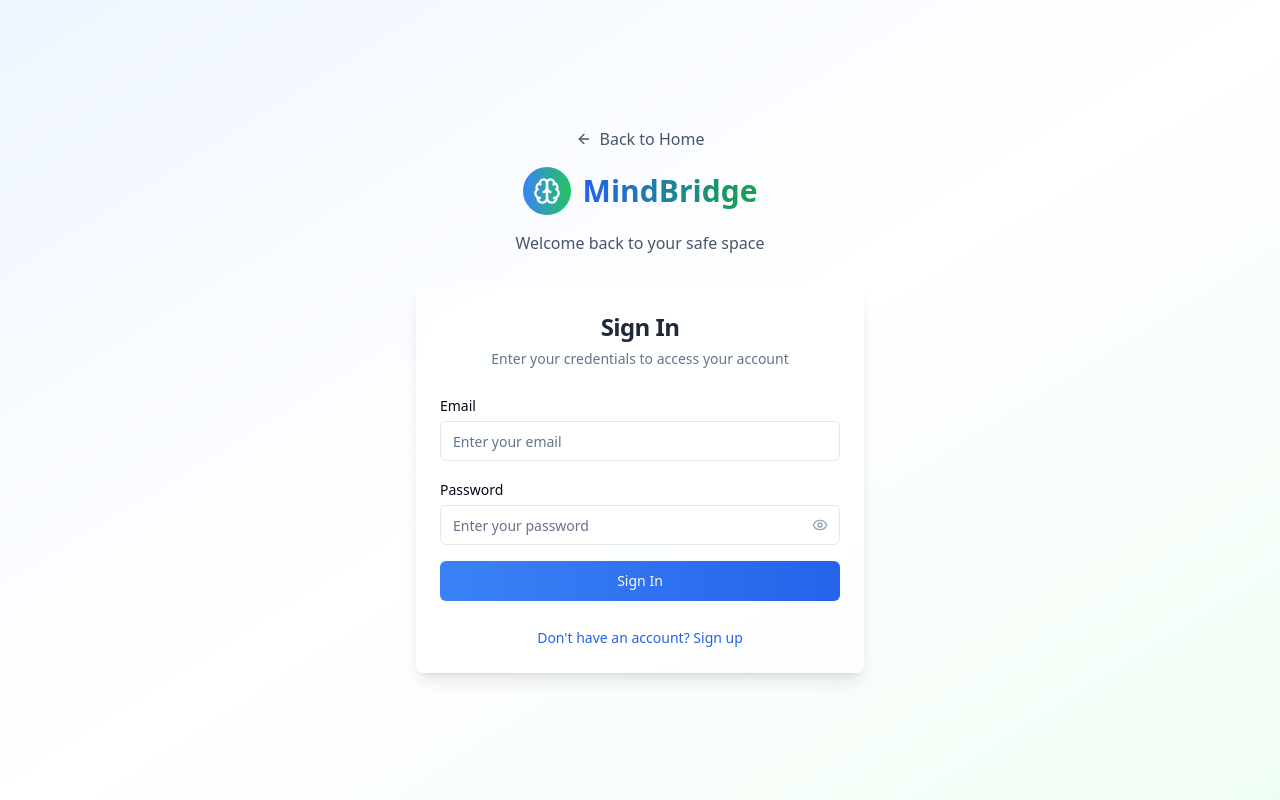
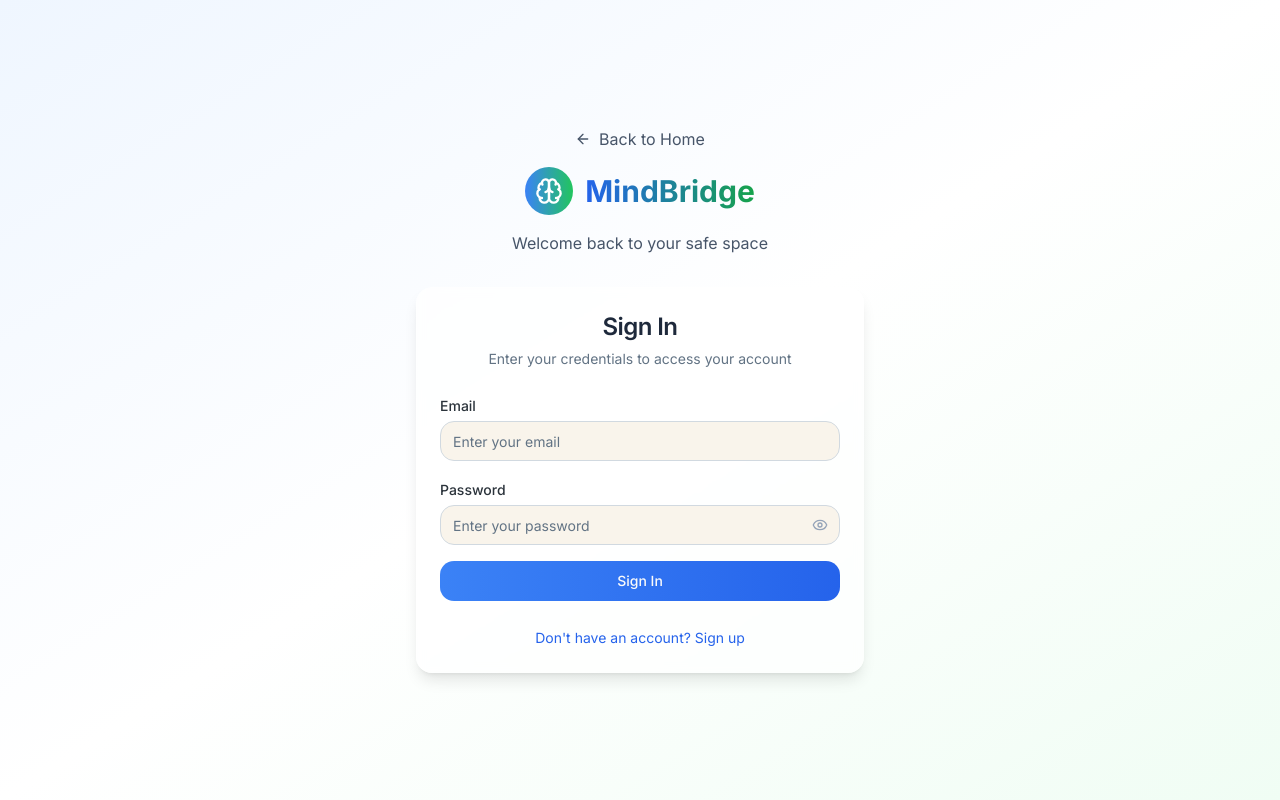
Before and after one commit to wirinchin33/mindful-bridge-chat, a React (Vite) app: page /auth in a window 1280 px wide. Built offline with nearby package versions, Linux system fonts and the light colour scheme.

Commit message:
Apply new theme
Update color palette, font, and style to match the provided image.

```diff
--- a/index.html
+++ b/index.html
@@ -7,6 +7,10 @@
     <title>MindBridge - Safer Mental Health Communication</title>
     <meta name="description" content="AI-powered communication support for mental wellness. Safer, better communication between individuals with mental health challenges and others." />
     <meta name="author" content="MindBridge" />
+
+    <link rel="preconnect" href="https://fonts.googleapis.com">
+    <link rel="preconnect" href="https://fonts.gstatic.com" crossorigin>
+    <link href="https://fonts.googleapis.com/css2?family=Inter:wght@300;400;500;600;700&display=swap" rel="stylesheet">
 
     <meta property="og:title" content="MindBridge - Safer Mental Health Communication" />
     <meta property="og:description" content="AI-powered communication support for mental wellness" />
--- a/src/index.css
+++ b/src/index.css
@@ -6,89 +6,89 @@
 
 @layer base {
   :root {
-    --background: 0 0% 100%;
-    --foreground: 222.2 84% 4.9%;
+    /* Soft color palette inspired by the reference */
+    --background: 37 54% 95%;
+    --foreground: 210 15% 20%;
 
-    --card: 0 0% 100%;
-    --card-foreground: 222.2 84% 4.9%;
+    --card: 37 54% 95%;
+    --card-foreground: 210 15% 20%;
 
-    --popover: 0 0% 100%;
-    --popover-foreground: 222.2 84% 4.9%;
+    --popover: 37 54% 95%;
+    --popover-foreground: 210 15% 20%;
 
-    --primary: 222.2 47.4% 11.2%;
-    --primary-foreground: 210 40% 98%;
+    /* Primary: Soft sage green */
+    --primary: 140 23% 58%;
+    --primary-foreground: 0 0% 98%;
 
-    --secondary: 210 40% 96.1%;
-    --secondary-foreground: 222.2 47.4% 11.2%;
+    /* Secondary: Soft rose pink */
+    --secondary: 345 50% 85%;
+    --secondary-foreground: 345 15% 25%;
 
-    --muted: 210 40% 96.1%;
-    --muted-foreground: 215.4 16.3% 46.9%;
+    /* Muted: Soft blue-gray */
+    --muted: 210 20% 88%;
+    --muted-foreground: 210 15% 45%;
 
-    --accent: 210 40% 96.1%;
-    --accent-foreground: 222.2 47.4% 11.2%;
+    /* Accent: Soft blue */
+    --accent: 210 45% 75%;
+    --accent-foreground: 210 15% 20%;
 
     --destructive: 0 84.2% 60.2%;
-    --destructive-foreground: 210 40% 98%;
+    --destructive-foreground: 0 0% 98%;
 
-    --border: 214.3 31.8% 91.4%;
-    --input: 214.3 31.8% 91.4%;
-    --ring: 222.2 84% 4.9%;
+    --border: 210 20% 85%;
+    --input: 210 20% 85%;
+    --ring: 140 23% 58%;
 
-    --radius: 0.5rem;
+    --radius: 1rem;
 
-    --sidebar-background: 0 0% 98%;
-
-    --sidebar-foreground: 240 5.3% 26.1%;
-
-    --sidebar-primary: 240 5.9% 10%;
-
+    --sidebar-background: 37 54% 95%;
+    --sidebar-foreground: 210 15% 25%;
+    --sidebar-primary: 140 23% 58%;
     --sidebar-primary-foreground: 0 0% 98%;
-
-    --sidebar-accent: 240 4.8% 95.9%;
-
-    --sidebar-accent-foreground: 240 5.9% 10%;
-
-    --sidebar-border: 220 13% 91%;
-
-    --sidebar-ring: 217.2 91.2% 59.8%;
+    --sidebar-accent: 210 20% 88%;
+    --sidebar-accent-foreground: 210 15% 25%;
+    --sidebar-border: 210 20% 85%;
+    --sidebar-ring: 140 23% 58%;
   }
 
   .dark {
-    --background: 222.2 84% 4.9%;
-    --foreground: 210 40% 98%;
+    /* Dark mode with adapted soft palette */
+    --background: 210 15% 8%;
+    --foreground: 37 54% 95%;
 
-    --card: 222.2 84% 4.9%;
-    --card-foreground: 210 40% 98%;
+    --card: 210 15% 10%;
+    --card-foreground: 37 54% 95%;
 
-    --popover: 222.2 84% 4.9%;
-    --popover-foreground: 210 40% 98%;
+    --popover: 210 15% 10%;
+    --popover-foreground: 37 54% 95%;
 
-    --primary: 210 40% 98%;
-    --primary-foreground: 222.2 47.4% 11.2%;
+    --primary: 140 23% 65%;
+    --primary-foreground: 210 15% 8%;
 
-    --secondary: 217.2 32.6% 17.5%;
-    --secondary-foreground: 210 40% 98%;
+    --secondary: 345 30% 25%;
+    --secondary-foreground: 345 50% 85%;
 
-    --muted: 217.2 32.6% 17.5%;
-    --muted-foreground: 215 20.2% 65.1%;
+    --muted: 210 15% 15%;
+    --muted-foreground: 210 15% 65%;
 
-    --accent: 217.2 32.6% 17.5%;
-    --accent-foreground: 210 40% 98%;
+    --accent: 210 30% 35%;
+    --accent-foreground: 210 45% 85%;
 
     --destructive: 0 62.8% 30.6%;
-    --destructive-foreground: 210 40% 98%;
+    --destructive-foreground: 0 0% 98%;
 
-    --border: 217.2 32.6% 17.5%;
-    --input: 217.2 32.6% 17.5%;
-    --ring: 212.7 26.8% 83.9%;
-    --sidebar-background: 240 5.9% 10%;
-    --sidebar-foreground: 240 4.8% 95.9%;
-    --sidebar-primary: 224.3 76.3% 48%;
-    --sidebar-primary-foreground: 0 0% 100%;
-    --sidebar-accent: 240 3.7% 15.9%;
-    --sidebar-accent-foreground: 240 4.8% 95.9%;
-    --sidebar-border: 240 3.7% 15.9%;
-    --sidebar-ring: 217.2 91.2% 59.8%;
+    --border: 210 15% 20%;
+    --input: 210 15% 20%;
+    --ring: 140 23% 65%;
+
+    --sidebar-background: 210 15% 8%;
+    --sidebar-foreground: 37 54% 95%;
+    --sidebar-primary: 140 23% 65%;
+    --sidebar-primary-foreground: 210 15% 8%;
+    --sidebar-accent: 210 15% 15%;
+    --sidebar-accent-foreground: 37 54% 95%;
+    --sidebar-border: 210 15% 20%;
+    --sidebar-ring: 140 23% 65%;
   }
 }
 
@@ -98,6 +98,6 @@
   }
 
   body {
-    @apply bg-background text-foreground;
+    @apply bg-background text-foreground font-inter;
   }
 }
--- a/tailwind.config.ts
+++ b/tailwind.config.ts
@@ -18,6 +18,9 @@ export default {
 			}
 		},
 		extend: {
+			fontFamily: {
+				inter: ['Inter', 'sans-serif'],
+			},
 			colors: {
 				border: 'hsl(var(--border))',
 				input: 'hsl(var(--input))',
```
